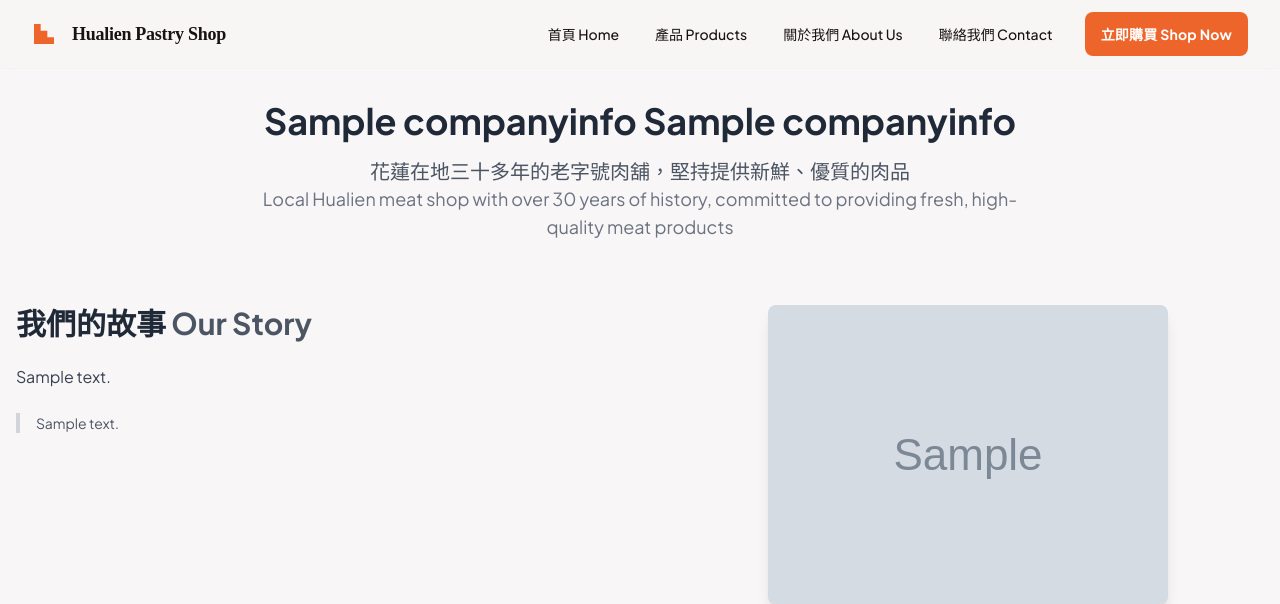
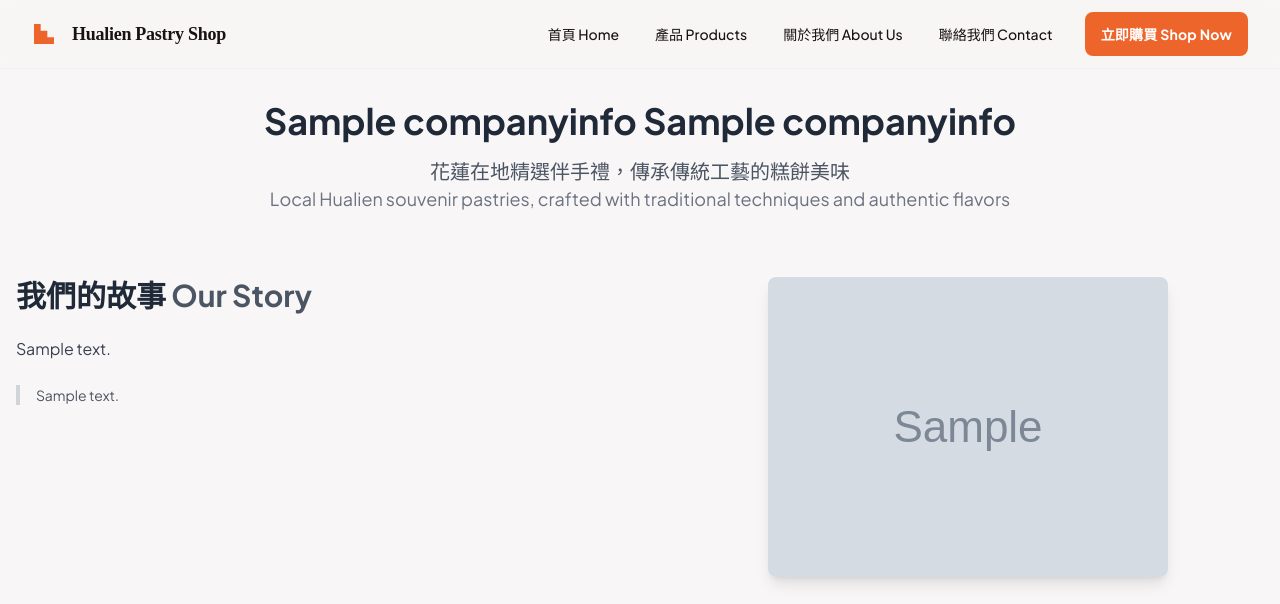
Before and after one commit to maxim1976/mingchang, a Django app: page /about/ in a window 1280 px wide. Shown: the top 604 px of the page. Run offline with Django 4.2, Linux system fonts and the light colour scheme; tables that the repository leaves empty hold one stand-in row (values such as "Sample post"); grey boxes marked "Sample" are stand-in pictures; some libraries are stand-ins or nearby versions.

Commit message:
Update about.html to reflect Hualien Souvenir Pastry Shop branding

```diff
--- a/templates/shop/about.html
+++ b/templates/shop/about.html
@@ -1,7 +1,7 @@
 {% extends 'base.html' %}
 {% load static shop_tags %}
 
-{% block title %}關於我們 About Us - 明昌肉鋪 MingChang Meat Shop{% endblock %}
+{% block title %}關於我們 About Us - 花蓮伴手禮糕餅店 Hualien Souvenir Pastry Shop{% endblock %}
 
 {% block content %}
 <div class="container mx-auto px-4 py-8">
@@ -12,10 +12,10 @@
             {{ company_info|get_translated_field:"name" }}
         </h1>
         <p class="text-xl text-gray-600 max-w-3xl mx-auto">
-            花蓮在地三十多年的老字號肉舖，堅持提供新鮮、優質的肉品
+            花蓮在地精選伴手禮，傳承傳統工藝的糕餅美味
         </p>
         <p class="text-lg text-gray-500 max-w-3xl mx-auto">
-            Local Hualien meat shop with over 30 years of history, committed to providing fresh, high-quality meat products
+            Local Hualien souvenir pastries, crafted with traditional techniques and authentic flavors
         </p>
     </section>
 
@@ -44,7 +44,7 @@
         <div class="flex items-center justify-center">
             {% if company_info.hero_image %}
             <img src="{{ company_info.hero_image.url }}"
-                 alt="明昌肉鋪 MingChang Meat Shop"
+                 alt="花蓮伴手禮糕餅店 Hualien Souvenir Pastry Shop"
                  class="rounded-lg shadow-lg max-w-full h-auto">
             {% else %}
             <div class="bg-gray-200 rounded-lg shadow-lg w-full h-64 flex items-center justify-center">
```
